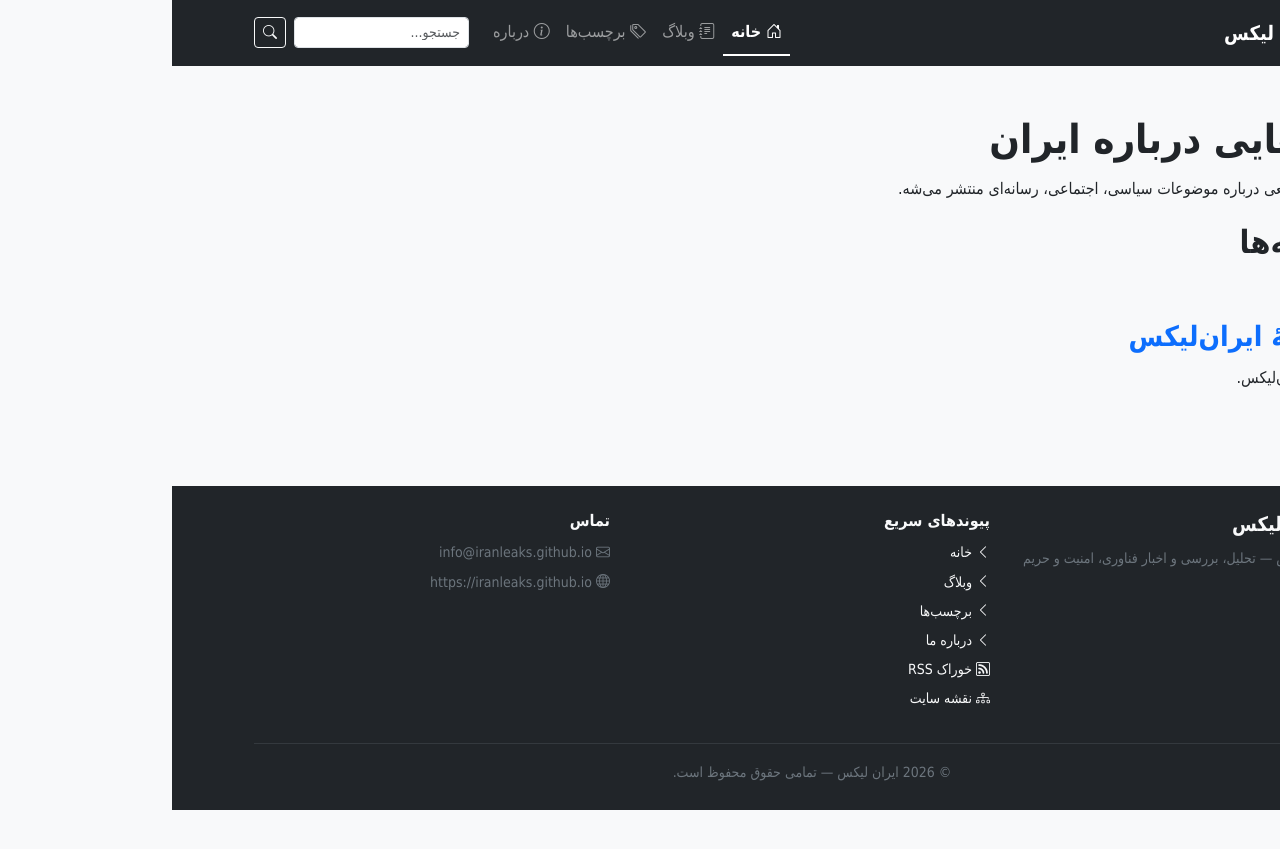
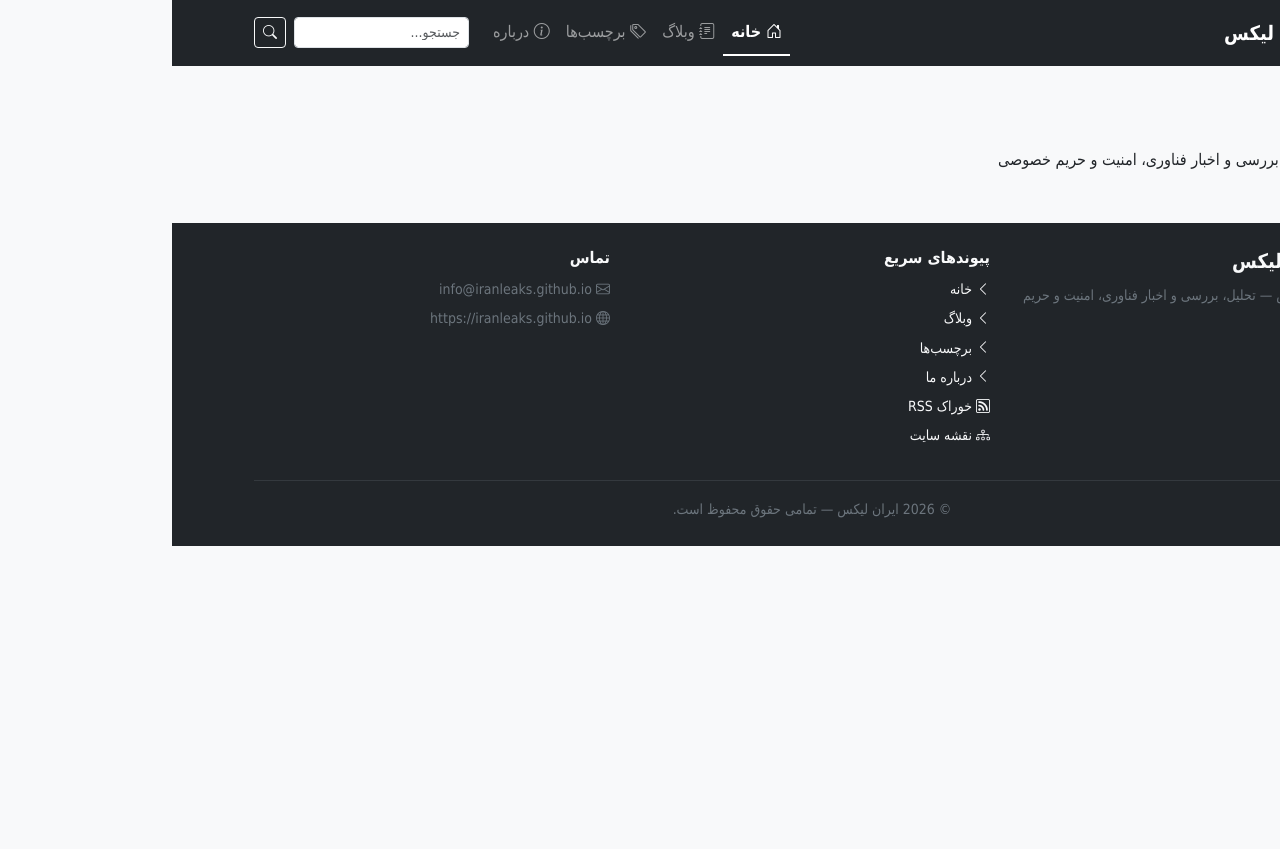
Before and after one commit to iranleaks/iranleaks.github.io, a Jekyll site: the page built from index.html, in a window 1280 px wide. Shown: the top 849 px of the page. Built offline with Jekyll 4.4.1, drawn with Linux system fonts in a browser that asks for light colours; some web fonts are replaced.

Commit message:
Update index.html

```diff
--- a/index.html
+++ b/index.html
@@ -1,50 +1,5 @@
 ---
-layout: default
+layout: home
 title: خانه
-description: آخرین نوشته‌های ایران‌لیکس درباره سیاست، فناوری، جامعه و رسانه
+description: "وبلاگ ایران لیکس — تحلیل، بررسی و اخبار فناوری، امنیت و حریم خصوصی"
 ---
-
-<section class="intro">
-  <p class="intro-label">ایران‌لیکس</p>
-
-  <h1>یادداشت‌هایی درباره ایران</h1>
-
-  <p>
-    اینجا نوشته‌ها، تحلیل‌ها و منابعی درباره موضوعات سیاسی،
-    اجتماعی، رسانه‌ای منتشر می‌شه.
-  </p>
-</section>
-
-<section class="post-list">
-  <div class="section-heading">
-    <h2>آخرین نوشته‌ها</h2>
-  </div>
-
-  {% for post in site.posts %}
-    <article class="post-card">
-      <p class="post-meta">
-        {{ post.date | date: "%Y/%m/%d" }}
-      </p>
-
-      <h3>
-        <a href="{{ post.url | relative_url }}">
-          {{ post.title }}
-        </a>
-      </h3>
-
-      {% if post.description %}
-        <p>{{ post.description }}</p>
-      {% else %}
-        <p>
-          {{ post.excerpt | strip_html | strip_newlines | truncate: 180 }}
-        </p>
-      {% endif %}
-
-      <a class="read-more" href="{{ post.url | relative_url }}">
-        ادامهٔ مطلب
-      </a>
-    </article>
-  {% else %}
-    <p>هنوز نوشته‌ای منتشر نشده است.</p>
-  {% endfor %}
-</section>
```
